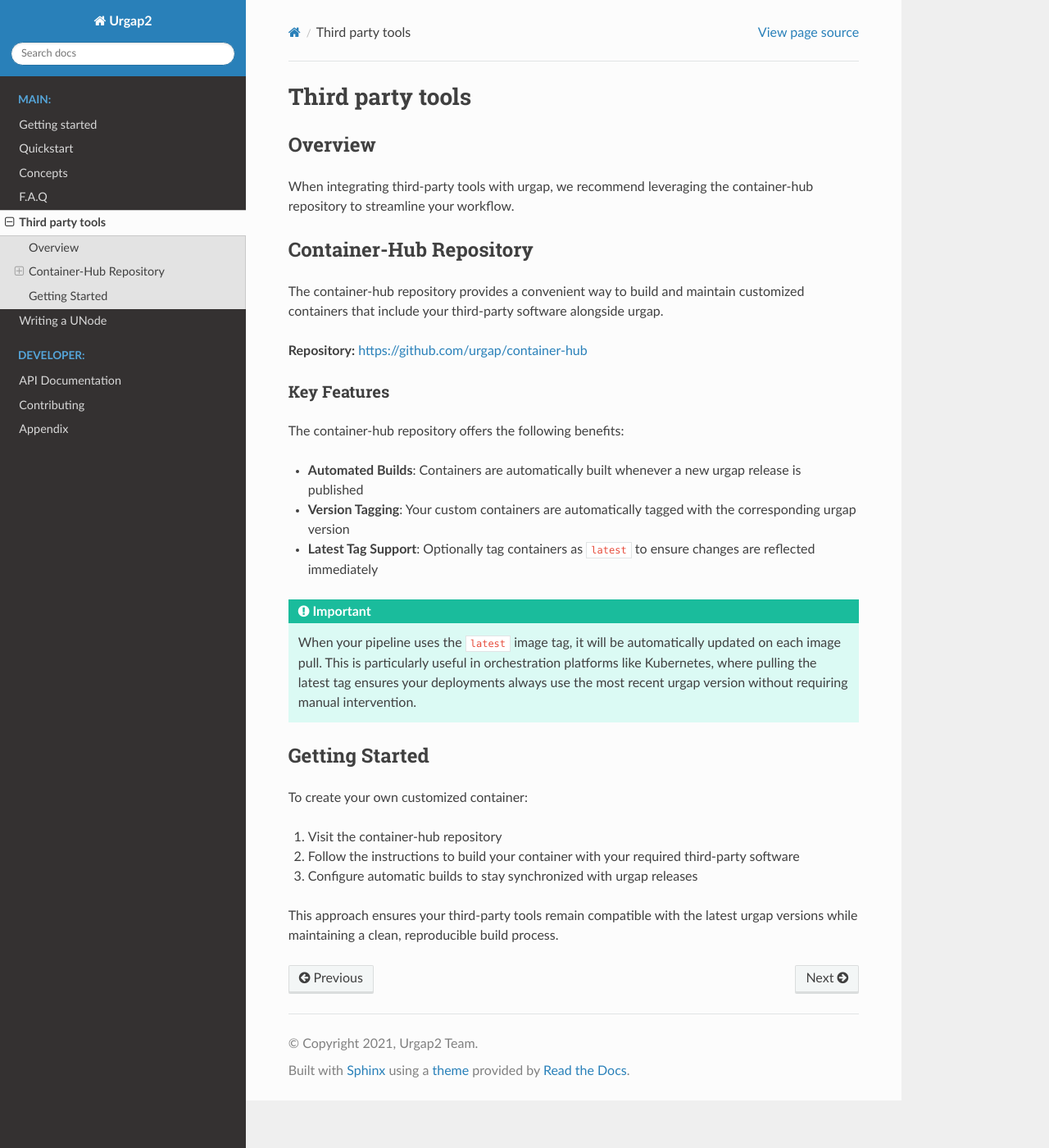
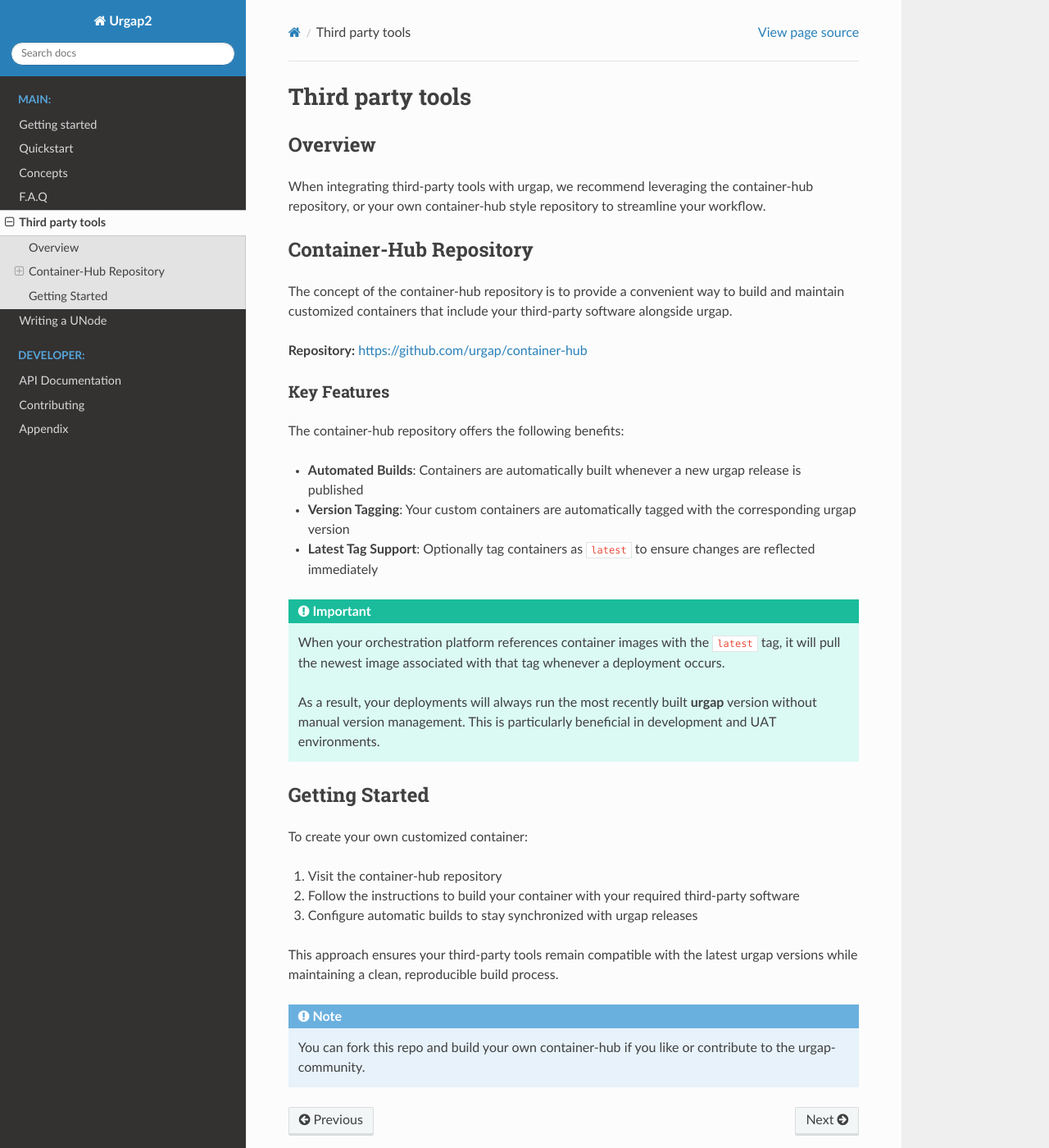
Before and after one commit to urgap/urgap, a Sphinx documentation site: the page built from docs/source/third_party.rst, in a window 1280 px wide and 1400 px high. Shown: the whole window at 82% size. Built offline with Sphinx 7.4.7 and the Read the Docs theme 3.1.0, drawn with Linux system fonts in a browser that asks for light colours; pages that are not in the unit, such as notebooks, are missing from menus.

Commit message:
edit third_party.rst

```diff
--- a/docs/source/third_party.rst
+++ b/docs/source/third_party.rst
@@ -6,12 +6,12 @@ Third party tools
 Overview
 ********
 
-When integrating third-party tools with urgap, we recommend leveraging the container-hub repository to streamline your workflow.
+When integrating third-party tools with urgap, we recommend leveraging the container-hub repository, or your own container-hub style repository to streamline your workflow.
 
 Container-Hub Repository
 ************************
 
-The container-hub repository provides a convenient way to build and maintain customized containers that include your third-party software alongside urgap.
+The concept of the container-hub repository is to provide a convenient way to build and maintain customized containers that include your third-party software alongside urgap.
 
 **Repository:** https://github.com/urgap/container-hub
 
@@ -25,9 +25,9 @@ The container-hub repository offers the following benefits:
 * **Latest Tag Support**: Optionally tag containers as ``latest`` to ensure changes are reflected immediately
 
 .. important::
-   When your pipeline uses the ``latest`` image tag, it will be automatically updated on each image pull.
-   This is particularly useful in orchestration platforms like Kubernetes, where pulling the latest tag
-   ensures your deployments always use the most recent urgap version without requiring manual intervention.
+    When your orchestration platform references container images with the ``latest`` tag, it will pull the newest image associated with that tag whenever a deployment occurs.
+
+    As a result, your deployments will always run the most recently built **urgap** version without manual version management. This is particularly beneficial in development and UAT environments.
 
 Getting Started
 ***************
@@ -39,3 +39,6 @@ To create your own customized container:
 3. Configure automatic builds to stay synchronized with urgap releases
 
 This approach ensures your third-party tools remain compatible with the latest urgap versions while maintaining a clean, reproducible build process.
+
+.. note::
+    You can fork this repo and build your own container-hub if you like or contribute to the urgap-community.
```
